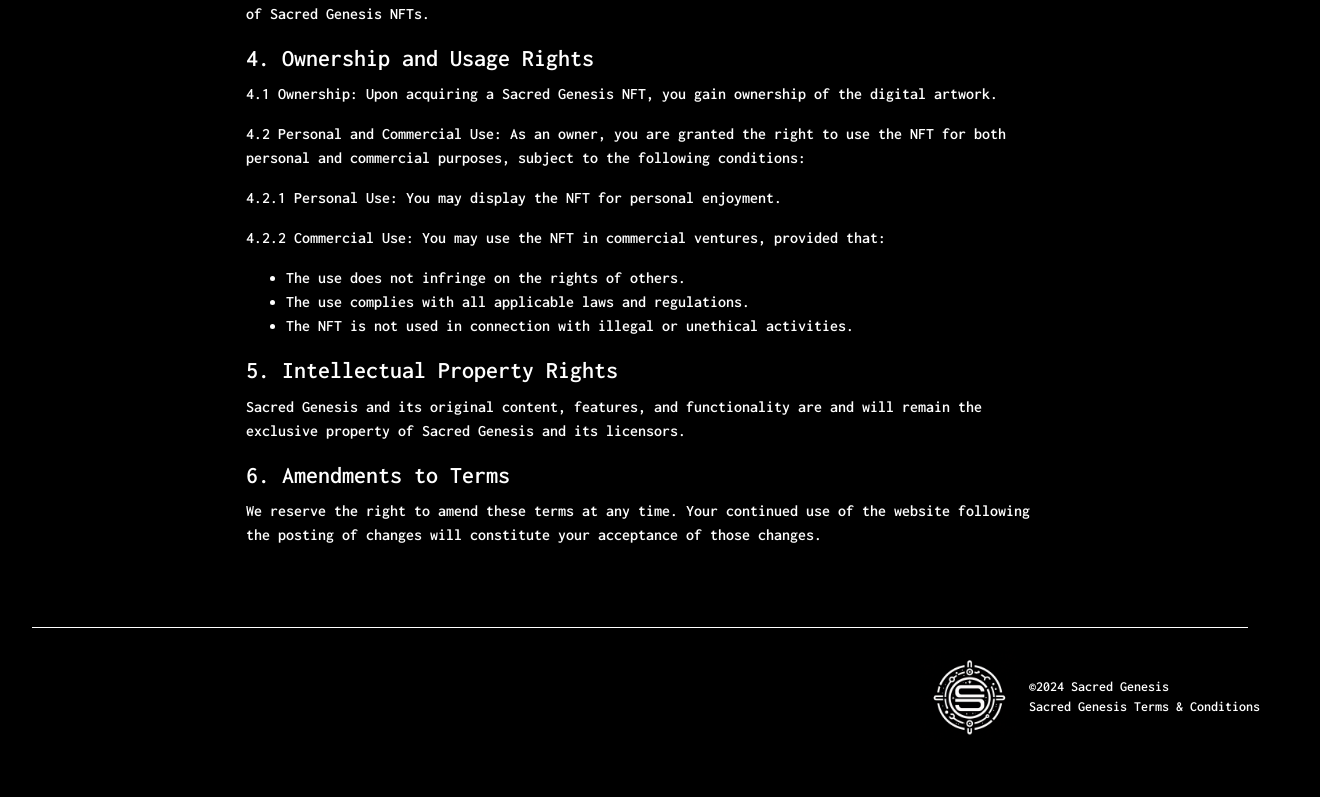
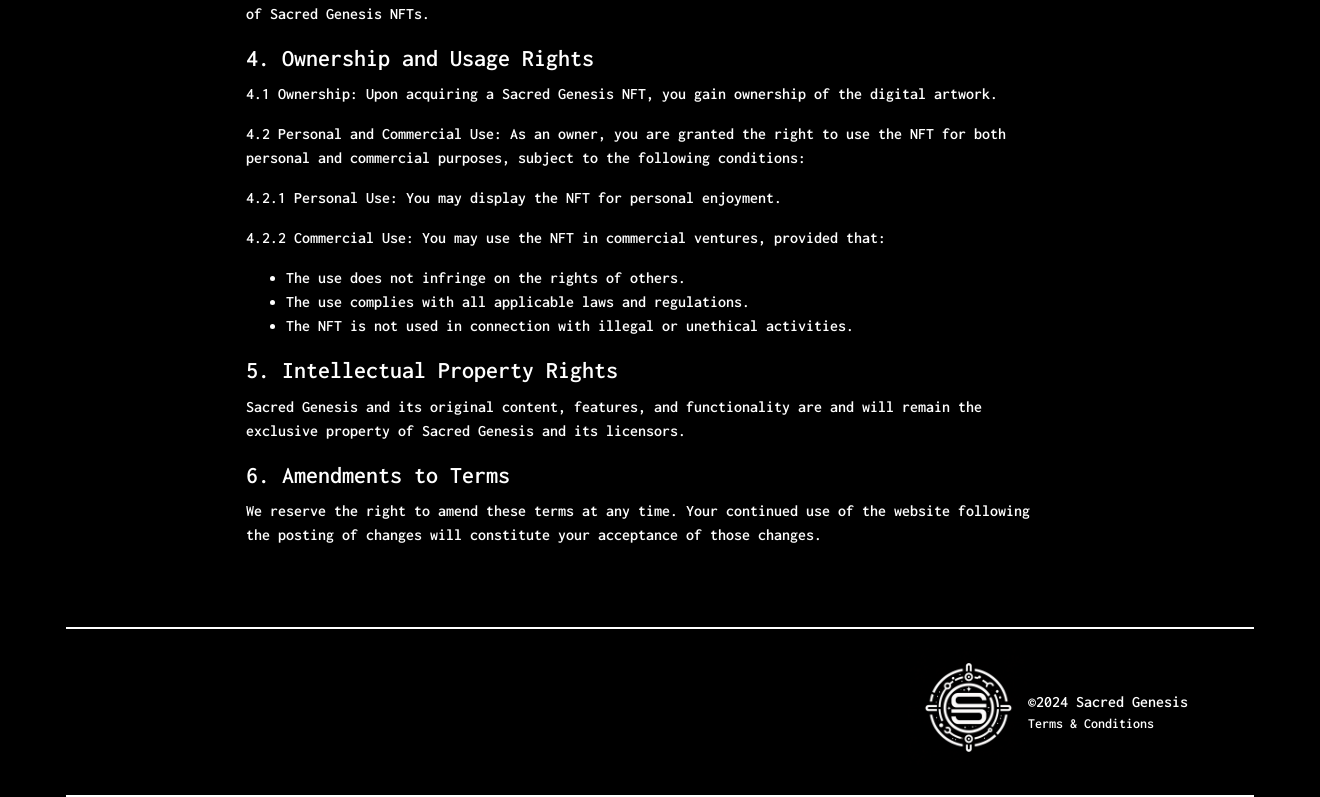
Before and after one commit to Nivix047/sacred_genesis_web, a React (Create React App) app: page /terms in a window 1280 px wide. Shown: the part 856-1653 px from the top of the page, 1320 px wide, since content can reach past the window. Before the commit the page ends 1623 px from the top, so only its background shows below. Built offline with nearby package versions, Linux system fonts and the light colour scheme.

Commit message:
Updated Footer to be more media responsive. Updated font size on Navbar

```diff
--- a/src/components/Footer/Footer.css
+++ b/src/components/Footer/Footer.css
@@ -1,45 +1,9 @@
-/* Footer/Footer.css */
-.footer-container {
-  position: relative; /* Needed for absolute positioning of the pseudo-element */
-  padding: 20px;
-  background-color: black;
-  color: white;
-  box-sizing: border-box;
-}
-
-.footer-container::before {
-  content: "";
-  position: absolute;
-  top: 0;
-  left: 50%; /* Center the line */
-  width: 95%; /* Or any width you prefer */
-  height: 1px;
-  background-color: white;
-  transform: translateX(
-    -50%
-  ); /* Center the line with respect to the container */
-}
-
-/* .footer-container {
-  padding: 20px;
-  background-color: black;
-  color: white;
-  border-top: 1px solid white;
-  box-sizing: border-box;
-} */
-
-.footer-content {
-  display: flex;
-  align-items: center;
-  justify-content: flex-end;
-}
-
 .footer-logo {
   background-image: url("../../assets/logo.png");
   background-size: contain;
   background-repeat: no-repeat;
   background-position: center;
-  width: 100px;
-  height: 100px;
-  margin-right: 10px;
+  width: 120px;
+  height: 120px;
+  margin-bottom: 10px;
 }
--- a/src/components/Footer/index.js
+++ b/src/components/Footer/index.js
@@ -5,19 +5,66 @@
 
 const Footer = () => {
   return (
-    <Box component="footer" className="footer-container" sx={{ width: "100%" }}>
-      <Grid container alignItems="center" className="footer-grid">
-        <Grid item xs={12} className="footer-content">
-          {/* Empty Box used to push content to the right */}
-          <Box flexGrow={1}></Box>
-          <Box className="footer-logo-box">
-            <div className="footer-logo"></div> {/* Logo */}
-          </Box>
-          <Box className="footer-links-box">
-            <Typography variant="body2" className="company-name">
-              ©2024 Sacred Genesis
-            </Typography>
-            <Typography variant="body2" className="footer-link-item">
+    <Box
+      component="footer"
+      sx={{
+        padding: "20px",
+        backgroundColor: "black",
+        color: "white",
+        width: "100%",
+        position: "relative",
+      }}
+    >
+      {/* Top Border */}
+      <Box
+        sx={{
+          position: "absolute",
+          top: 0,
+          left: "50%",
+          width: "90%",
+          height: "2px",
+          backgroundColor: "white",
+          transform: "translateX(-50%)",
+        }}
+      />
+      {/* Bottom Border */}
+      <Box
+        sx={{
+          position: "absolute",
+          bottom: 0, // Aligns the border to the bottom
+          left: "50%",
+          width: "90%",
+          height: "2px",
+          backgroundColor: "white",
+          transform: "translateX(-50%)",
+        }}
+      />
+      {/* Main Content Grid Container */}
+      <Grid
+        container
+        alignItems="center"
+        direction="row" // Change to row direction
+        justifyContent="flex-end" // Allign items to the right
+        sx={{ paddingRight: "7rem" }} // Padding to prevent content from touching the right edge
+      >
+        {/* Logo Box Grid Item */}
+        <Grid item>
+          <Box className="footer-logo" />
+        </Grid>
+        <Grid item>
+          {/* Text Grid Container */}
+          <Grid
+            container
+            direction="column" // Stack text items vertically
+            alignItems="flex-end" // Align text to the right
+          >
+            {/* Sacred Genesis Typography Grid Item */}
+            <Grid item>
+              <Typography variant="body1">©2024 Sacred Genesis</Typography>
+            </Grid>
+            {/* Terms & Conditions Typography Grid Item */}
+            <Grid item sx={{ width: "100%" }}>
+              <Typography variant="body2">
                 <MuiLink
                   component={Link}
                   to="/terms"
@@ -29,45 +76,15 @@
                     },
                   }}
                 >
-                Sacred Genesis Terms & Conditions
+                  Terms & Conditions
                 </MuiLink>
               </Typography>
-          </Box>
+            </Grid>
+          </Grid>
         </Grid>
       </Grid>
     </Box>
   );
 };
 
-// import React from "react";
-// import { Box, Grid, Typography, Link } from "@mui/material";
-
-// const Footer = () => {
-//   return (
-//     <Box
-//       component="footer"
-//       sx={{ backgroundColor: "black", color: "white", padding: "20px 0" }}
-//     >
-//       <Grid container justifyContent="space-between" alignItems="center" px={3}>
-//         <Grid item>
-//           <Typography variant="body1">© 2023 Sacred Genesis LLC</Typography>
-//         </Grid>
-//         <Grid item>
-//           <Link
-//             href="/terms"
-//             color="inherit"
-//             underline="hover"
-//             sx={{ marginRight: 2 }}
-//           >
-//             Terms & Conditions
-//           </Link>
-//           <Link href="/privacy" color="inherit" underline="hover">
-//             Privacy Policy
-//           </Link>
-//         </Grid>
-//       </Grid>
-//     </Box>
-//   );
-// };
-
 export default Footer;
--- a/src/components/Navbar/index.js
+++ b/src/components/Navbar/index.js
@@ -62,7 +62,7 @@
     <AppBar position="static" sx={{ backgroundColor: "black", color: "white" }}>
       <Toolbar>
         {/* Site title */}
-        <Typography variant="h5" component="div" sx={{ flexGrow: 1 }}>
+        <Typography variant="h4" component="div" sx={{ flexGrow: 1 }}>
           SACRED GENESIS
         </Typography>
 
@@ -143,6 +143,7 @@
                 to="/"
                 label="HOME"
                 style={{ color: "white" }}
+                sx={{ fontSize: "20px" }}
               />
               <Tab
                 component="a"
@@ -150,12 +151,14 @@
                 target="_blank"
                 label="PURCHASE NFTs"
                 style={{ color: "white" }}
+                sx={{ fontSize: "20px" }}
               />
               <Tab
                 component={Link}
                 to="/contact"
                 label="CONTACT"
                 style={{ color: "white" }}
+                sx={{ fontSize: "20px" }}
               />
               <Tab
                 icon={
@@ -165,7 +168,7 @@
                     rel="noopener noreferrer"
                     style={{ color: "white" }}
                   >
-                    <TwitterIcon />
+                    <TwitterIcon style={{ fontSize: "30px" }} />
                   </a>
                 }
                 style={{ color: "white" }}
```
Lines whose indentation alone changed are shown as unchanged.
